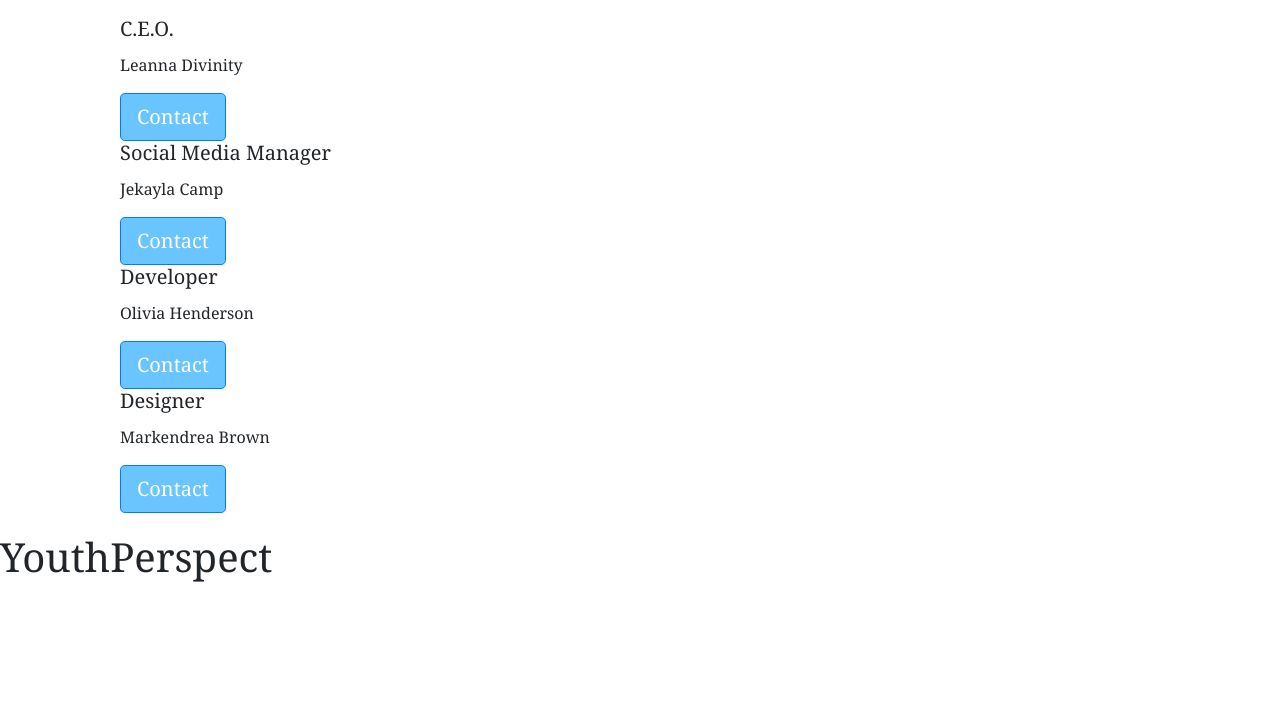
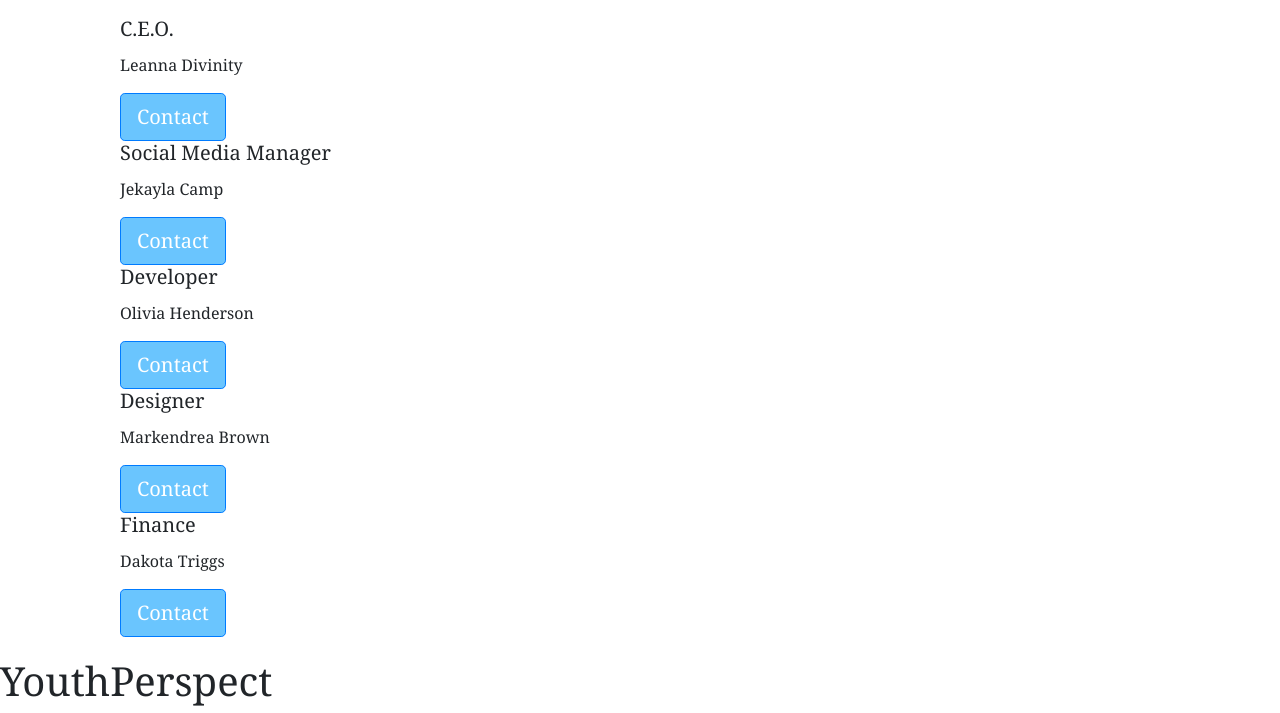
Before and after one commit to iiamoliviaa/youthperspect, a plain HTML site: page index.html in a window 1280 px wide. Shown: the part 4205-4918 px from the top of the page. Before the commit the page ends 4794 px from the top, so only its background shows below. Drawn offline with nearby package versions, Linux system fonts and the light colour scheme.

Commit message:
Add files via upload

```diff
--- a/index.html
+++ b/index.html
@@ -193,6 +193,10 @@
     <p class="card-text">Markendrea Brown</p>
     <a class="btn btn-primary btn-lg" style="background-color: #6ac5fe;" href="https://www.linkedin.com/in/markendrea-brown-283850314?utm_source=share&utm_campaign=share_via&utm_content=profile&utm_medium=ios_app
 " role="button">Contact</a>
+          <h5 class="card-title">Finance</h5>
+    <p class="card-text">Dakota Triggs</p>
+    <a class="btn btn-primary btn-lg" style="background-color: #6ac5fe;" href="https://www.linkedin.com/in/dakota-triggs-111a63314?utm_source=share&utm_campaign=share_via&utm_content=profile&utm_medium=ios_app
+" role="button">Contact</a>
       </div>
 </div>
 </div>
```
